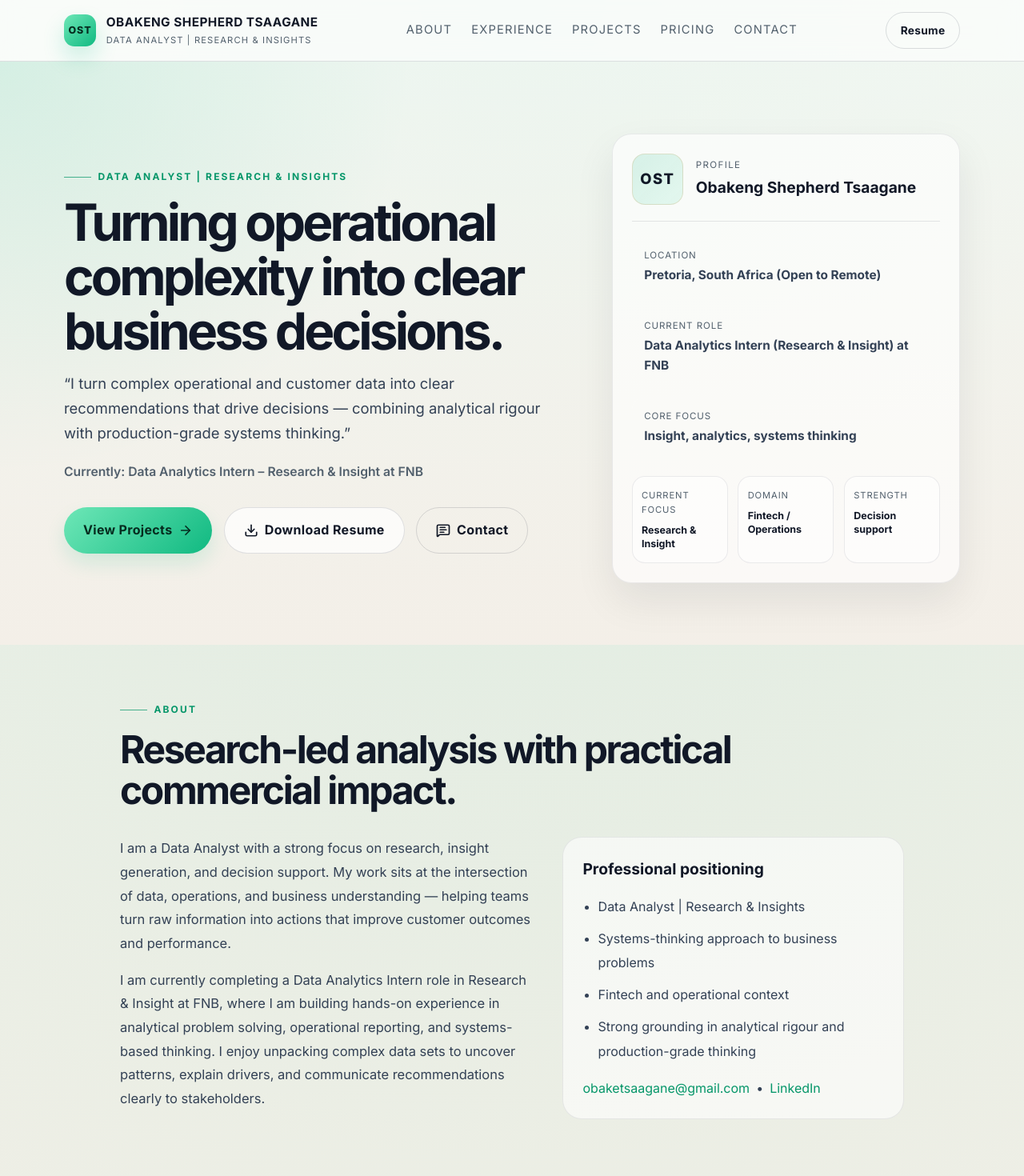
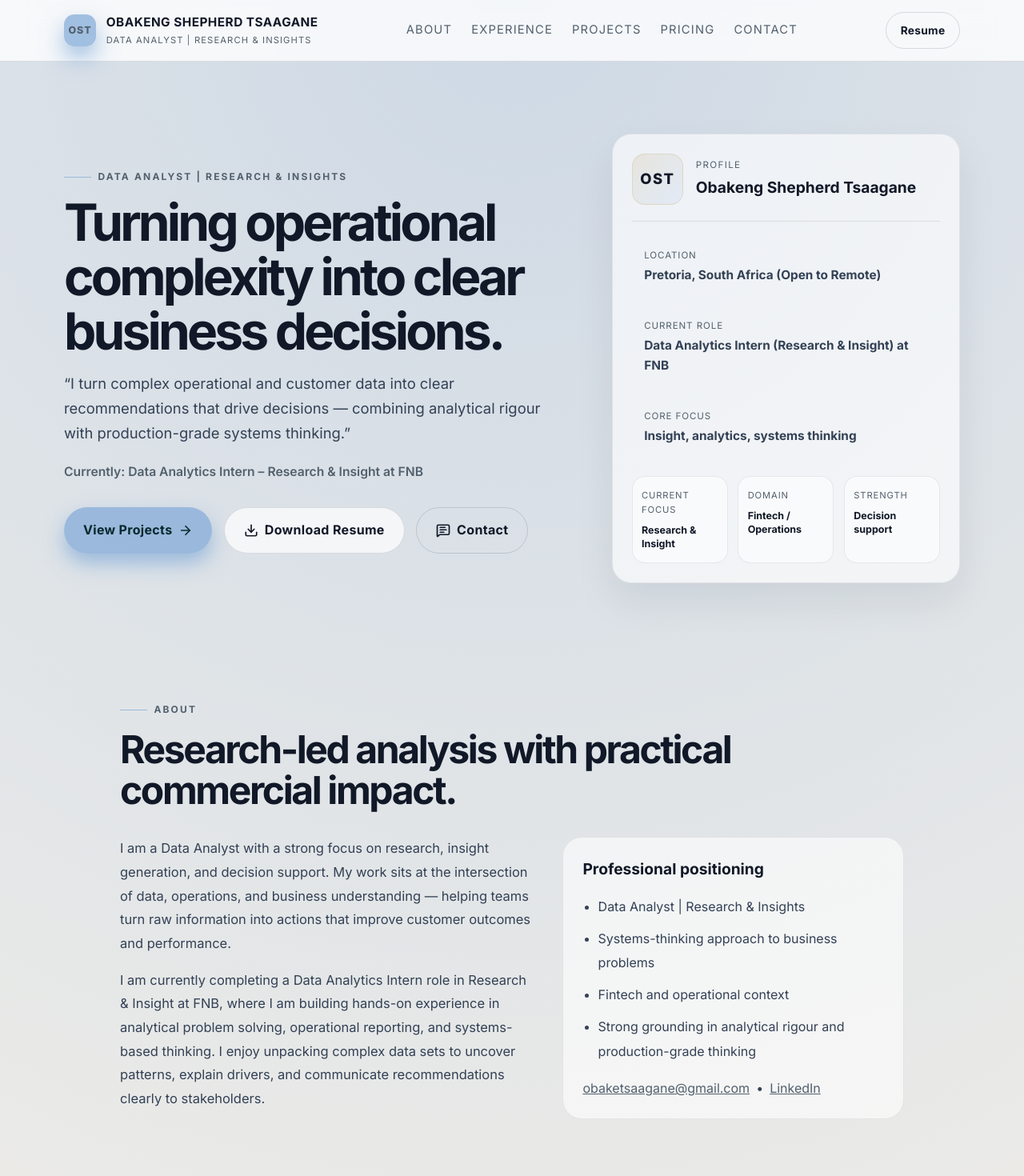
Before and after one commit to obakengshepherd/Data-Portfolio, a React (Vite) app: page / in a window 1280 px wide. Shown: the top 1470 px of the page at 80% size. Built offline with nearby package versions, Linux system fonts and the light colour scheme.

Commit message:
Improved on Layout for flow consistency

```diff
--- a/src/App.css
+++ b/src/App.css
@@ -62,8 +62,8 @@
   width: 2.5rem;
   height: 2.5rem;
   border-radius: 0.8rem;
-  background: linear-gradient(135deg, var(--emerald-soft), var(--emerald));
-  color: #062c1f;
+  background: rgba(131, 171, 216, 0.74);
+  color: var(--muted);
   font-size: 0.78rem;
   font-weight: 800;
   letter-spacing: 0.08em;
@@ -84,6 +84,7 @@
 .main-nav a:hover,
 .main-nav a:focus-visible {
   color: var(--text);
+  text-decoration: underline;
 }
 
 .button {
@@ -92,15 +93,15 @@
   justify-content: center;
   border: none;
   border-radius: 999px;
-  background: linear-gradient(135deg, var(--emerald-soft), var(--emerald));
-  color: #062c1f;
+  background: rgba(131, 171, 216, 0.74);
+  color: #06282c;
   font-weight: 700;
   text-decoration: none;
   padding: 0.95rem 1.5rem;
   transition:
     transform 0.2s ease,
     box-shadow 0.2s ease;
-  box-shadow: 0 12px 25px rgba(16, 185, 129, 0.14);
+  box-shadow: 0 12px 25px rgba(131, 171, 216, 0.74);
 }
 
 .button:hover,
@@ -132,8 +133,7 @@
   background:
     radial-gradient(
       circle at top left,
-      rgba(16, 185, 129, 0.12),
-      transparent 35%
+      rgba(131, 171, 216, 0.74) transparent 35%
     ),
     linear-gradient(
       180deg,
@@ -154,7 +154,7 @@
   font-size: 0.75rem;
   letter-spacing: 0.18em;
   text-transform: uppercase;
-  color: var(--emerald-deep);
+  color: var(--muted);
   font-weight: 700;
 }
 
@@ -209,11 +209,7 @@
   width: 4rem;
   height: 4rem;
   border-radius: 1rem;
-  background: linear-gradient(
-    135deg,
-    rgba(16, 185, 129, 0.15),
-    rgba(110, 231, 183, 0.16)
-  );
+  background: linear-gradient(135deg, rgba(131, 171, 216, 0.74));
   color: var(--text);
   font-size: 1.15rem;
   font-weight: 800;
@@ -344,7 +340,8 @@
 }
 
 .contact-inline a {
-  color: var(--emerald-deep);
+  color: var(--muted);
+  text-decoration: underline;
 }
 
 .projects-section {
@@ -419,9 +416,9 @@
   display: inline-flex;
   align-items: center;
   border-radius: 999px;
-  border: 1px solid rgba(16, 185, 129, 0.2);
-  background: rgba(16, 185, 129, 0.08);
-  color: var(--emerald-deep);
+  border: 1px solid rgba(16, 160, 185, 0.2);
+  background: rgba(58, 169, 221, 0.08);
+  color: var(--muted);
   padding: 0.38rem 0.7rem;
   font-size: 0.7rem;
   font-weight: 700;
@@ -441,7 +438,7 @@
 }
 
 .text-link {
-  color: var(--emerald-deep);
+  color: var(--muted);
   font-weight: 700;
 }
 
@@ -478,10 +475,10 @@
 }
 
 .skill-card li::before {
-  content: "•";
+  content: "-";
   position: absolute;
   left: 0;
-  color: var(--emerald);
+  color: var(--muted);
 }
 
 .skill-card-header {
@@ -499,7 +496,7 @@
   height: 2.3rem;
   border-radius: 0.7rem;
   background: rgba(16, 185, 129, 0.08);
-  color: var(--emerald-deep);
+  color: var(--muted);
 }
 
 .skill-icon svg {
@@ -554,7 +551,7 @@
 .footer-mail-link:hover,
 .footer-links a:hover,
 .contact-methods a:hover {
-  color: var(--emerald-deep);
+  color: var(--silver);
 }
 
 .footer-bottom {
--- a/src/index.css
+++ b/src/index.css
@@ -66,7 +66,7 @@ body {
   min-width: 320px;
   min-height: 100vh;
   background:
-    radial-gradient(circle at top, rgba(16, 185, 129, 0.12), transparent 34%),
+    radial-gradient(circle at top, rgba(191, 207, 226, 0.74), transparent 34%),
     linear-gradient(180deg, #f7f4ee 0%, #f3efe7 30%, #f0eadf 100%);
   color: var(--text);
 }
@@ -102,7 +102,7 @@ main {
 }
 
 :focus-visible {
-  outline: 2px solid var(--emerald);
+  outline: 2px solid var(--muted);
   outline-offset: 3px;
 }
 
@@ -128,14 +128,14 @@ main {
   line-height: 1.2;
   letter-spacing: 0.16em;
   text-transform: uppercase;
-  color: var(--emerald-deep);
+  color: var(--muted);
 }
 
 .eyebrow::before {
   content: "";
   width: 2.1rem;
   height: 1px;
-  background: rgba(5, 150, 105, 0.7);
+  background: rgba(131, 171, 216, 0.74);
 }
 
 .section-heading {
@@ -212,12 +212,12 @@ main {
   width: 2.7rem;
   height: 2.7rem;
   border-radius: 0.9rem;
-  background: linear-gradient(135deg, var(--emerald-soft), var(--emerald));
-  color: #062c1f;
+  background: rgba(131, 171, 216, 0.74);
+  color: var(--muted);
   font-size: 0.72rem;
   font-weight: 800;
   letter-spacing: 0.12em;
-  box-shadow: 0 14px 28px rgba(16, 185, 129, 0.2);
+  box-shadow: 0 14px 28px rgba(131, 171, 216, 0.74);
 }
 
 .main-nav {
@@ -633,7 +633,7 @@ main {
   padding: 1.5rem;
   border-radius: var(--radius-sm);
   border: 1px solid var(--line);
-  background: rgba(17, 24, 32, 0.8);
+  background: rgba(131, 171, 216, 0.74);
   box-shadow: var(--shadow);
 }
 
@@ -655,7 +655,7 @@ main {
 .contact-form input,
 .contact-form textarea {
   width: 100%;
-  border: 1px solid rgba(255, 255, 255, 0.08);
+  border: 1px solid rgba(255, 255, 255, 0.637);
   border-radius: 12px;
   background: rgba(255, 255, 255, 0.02);
   color: var(--text);
@@ -664,7 +664,7 @@ main {
 
 .contact-form input:focus,
 .contact-form textarea:focus {
-  border-color: rgba(201, 168, 109, 0.8);
+  border-color: rgba(238, 185, 93, 0.8);
   outline: none;
 }
 
@@ -684,7 +684,7 @@ main {
 .site-footer {
   padding: 2rem 0 1.25rem;
   border-top: 1px solid var(--line);
-  background: rgba(12, 18, 24, 0.8);
+  background: rgba(131, 171, 216, 0.74);
 }
 
 .footer-grid {
@@ -779,8 +779,8 @@ main {
   border-radius: 1.4rem;
   background: linear-gradient(
     180deg,
-    rgba(17, 24, 32, 0.92),
-    rgba(12, 18, 24, 0.96)
+    rgba(154, 183, 218, 0.92),
+    rgba(145, 189, 233, 0.96)
   );
   box-shadow: 0 24px 50px rgba(4, 10, 16, 0.32);
   transition:
@@ -886,8 +886,8 @@ main {
   border-color: rgba(201, 168, 109, 0.34);
   background: linear-gradient(
     180deg,
-    rgba(31, 24, 16, 0.9),
-    rgba(17, 24, 32, 0.96)
+    rgba(196, 151, 99, 0.9),
+    rgba(102, 144, 192, 0.96)
   );
 }
 
@@ -895,8 +895,8 @@ main {
   border-color: rgba(134, 184, 255, 0.34);
   background: linear-gradient(
     180deg,
-    rgba(16, 28, 40, 0.9),
-    rgba(17, 24, 32, 0.96)
+    rgba(81, 146, 211, 0.9),
+    rgba(60, 79, 100, 0.96)
   );
 }
 
@@ -904,8 +904,8 @@ main {
   border-color: rgba(122, 212, 212, 0.34);
   background: linear-gradient(
     180deg,
-    rgba(14, 31, 36, 0.9),
-    rgba(17, 24, 32, 0.96)
+    rgba(87, 207, 228, 0.9),
+    rgba(117, 165, 219, 0.96)
   );
 }
 
```
